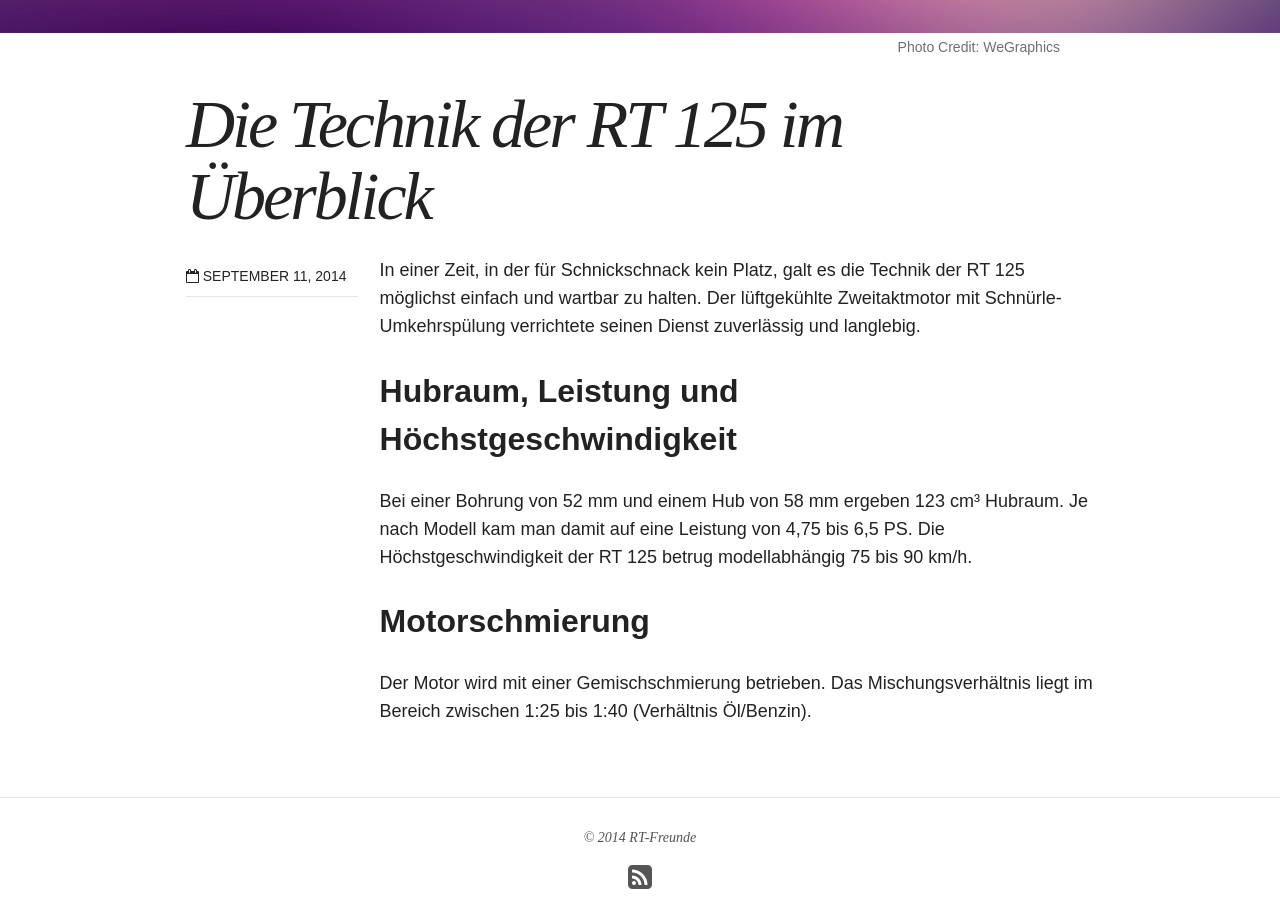
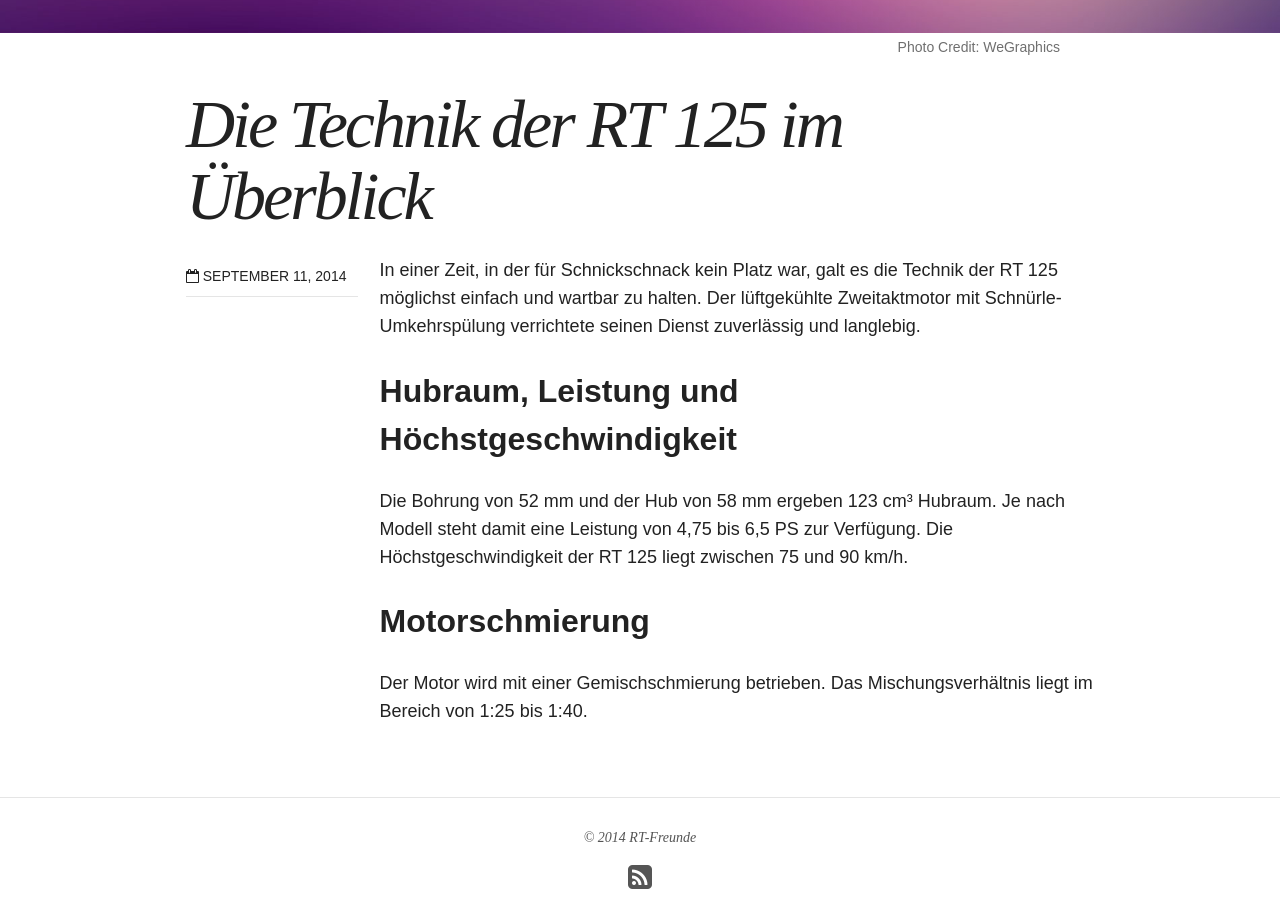
Before and after one commit to rt125/rt125.github.io, a Jekyll site: the page built from _posts/articles/2014-09-11-die-technik-im-ueberblick.md, in a window 1280 px wide and 900 px high, scrolled down 660 px. Built offline with Jekyll 4.4.1, drawn with Linux system fonts in a browser that asks for light colours; nearby versions of some CDN libraries.

Commit message:
Change text in article

```diff
--- a/_posts/articles/2014-09-11-die-technik-im-ueberblick.md
+++ b/_posts/articles/2014-09-11-die-technik-im-ueberblick.md
@@ -12,15 +12,15 @@ comments: false
 share: false
 ---
 
-In einer Zeit, in der für Schnickschnack kein Platz, galt es die Technik der RT 125
+In einer Zeit, in der für Schnickschnack kein Platz war, galt es die Technik der RT 125
 möglichst einfach und wartbar zu halten. Der lüftgekühlte Zweitaktmotor mit
 Schnürle-Umkehrspülung verrichtete seinen Dienst zuverlässig und langlebig.
 
 ## Hubraum, Leistung und Höchstgeschwindigkeit
-Bei einer Bohrung von 52 mm und einem Hub von 58 mm ergeben 123 cm³ Hubraum. Je nach
-Modell kam man damit auf eine Leistung von 4,75 bis 6,5 PS. Die Höchstgeschwindigkeit der
-RT 125 betrug modellabhängig 75 bis 90 km/h.
+Die Bohrung von 52 mm und der Hub von 58 mm ergeben 123 cm³ Hubraum. Je nach Modell steht
+damit eine Leistung von 4,75 bis 6,5 PS zur Verfügung. Die Höchstgeschwindigkeit der RT
+125 liegt zwischen 75 und 90 km/h.
 
 ## Motorschmierung
 Der Motor wird mit einer Gemischschmierung betrieben. Das Mischungsverhältnis liegt im
-Bereich zwischen 1:25 bis 1:40 (Verhältnis Öl/Benzin).
+Bereich von 1:25 bis 1:40.
```
